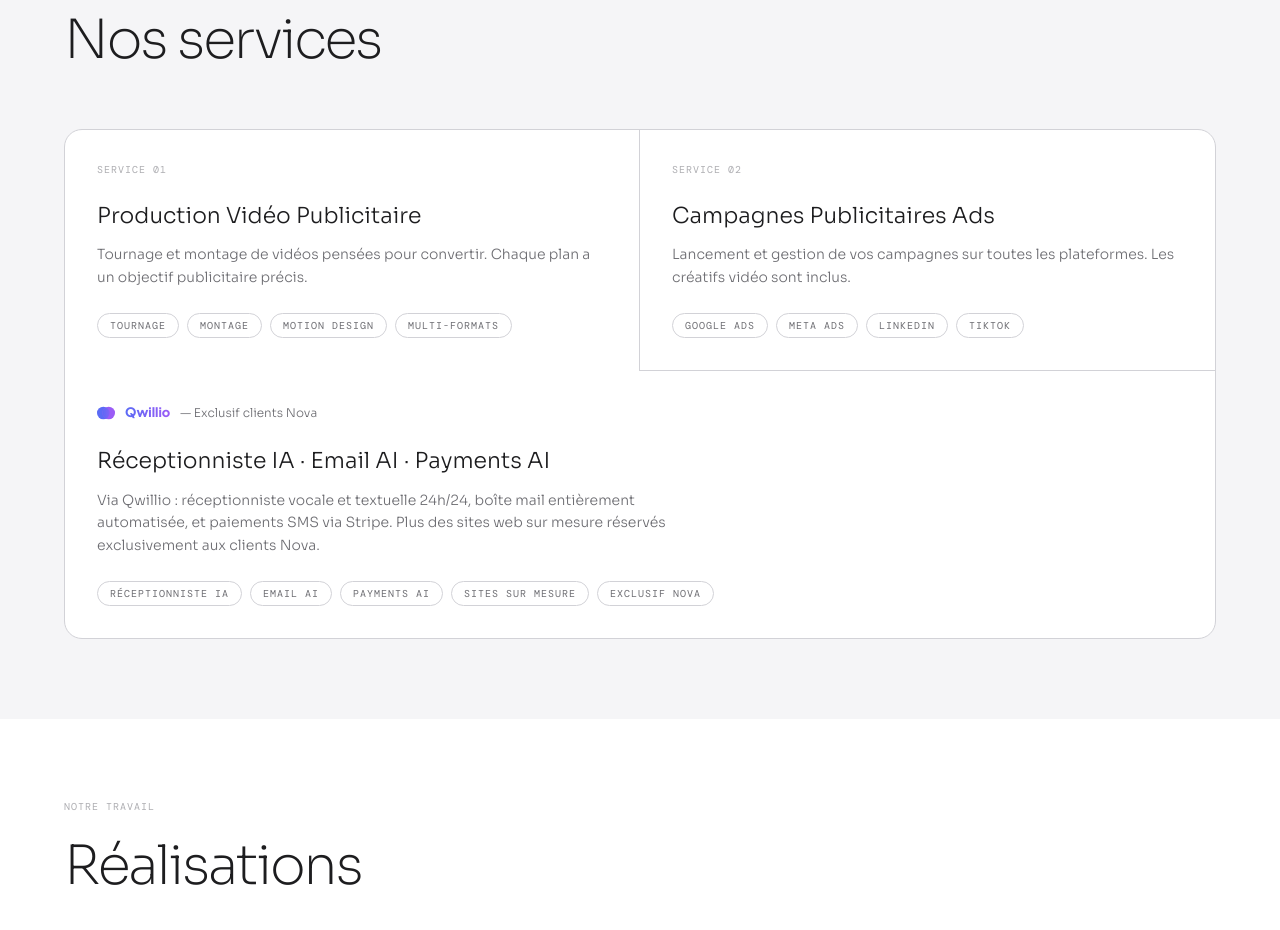
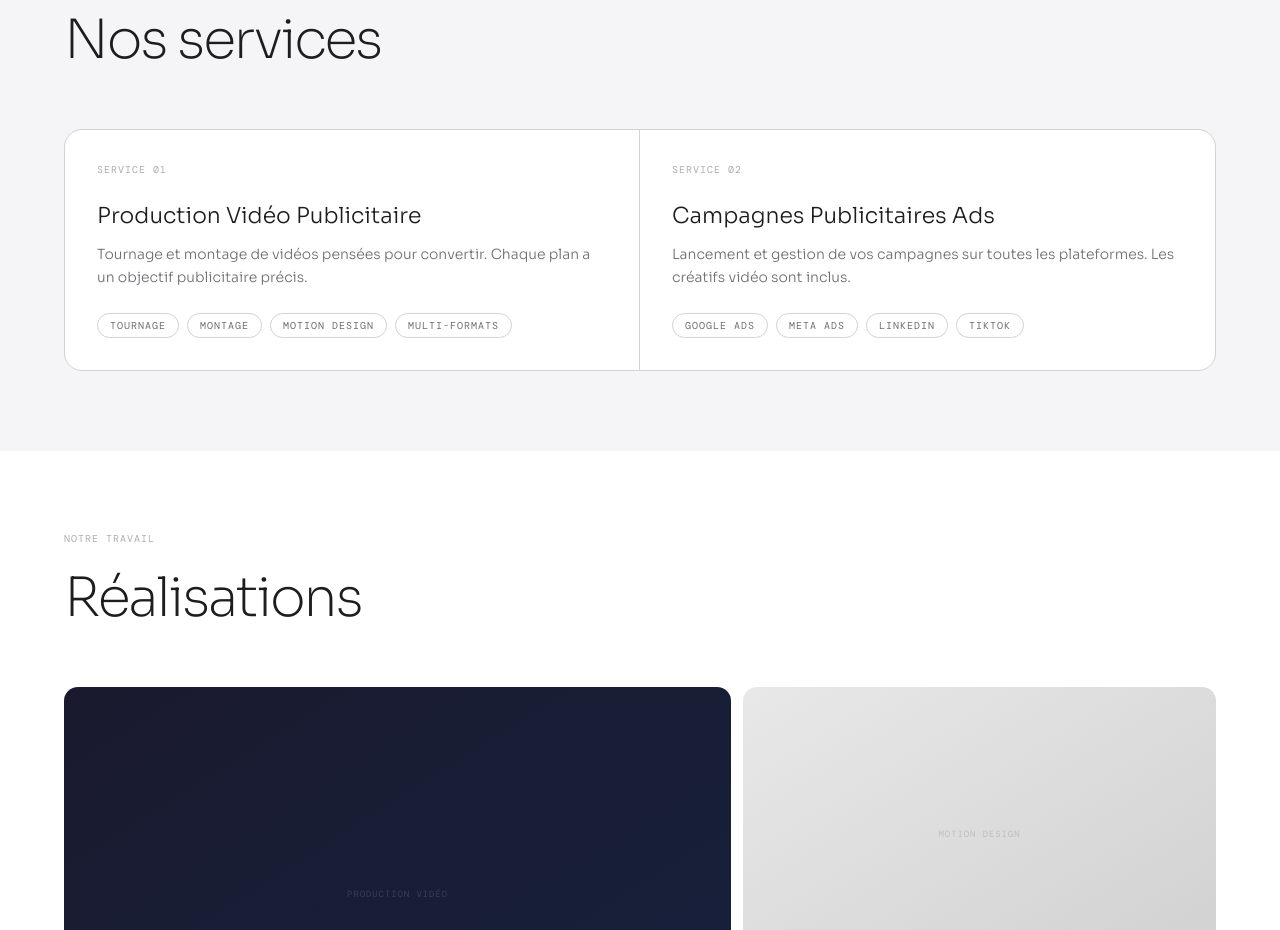
Before and after one commit to Makooff/Nova, a Next.js app: page / in a window 1280 px wide. Shown: the part 1820-2750 px from the top of the page. Built offline with nearby package versions, Linux system fonts and the light colour scheme; a web font is replaced by a local one.

Commit message:
fix: remove Qwillio third service card from home Services section
https://claude.ai/code/session_01SgzKAojXhQsDECY7PmnGXE

```diff
--- a/components/sections/Services.tsx
+++ b/components/sections/Services.tsx
@@ -1,6 +1,4 @@
 import RevealWrapper from "@/components/ui/RevealWrapper";
-import QwillioLogo from "@/components/ui/QwillioLogo";
-import QwillioName from "@/components/ui/QwillioName";
 import Link from "next/link";
 
 function ArrowIcon() {
@@ -49,7 +47,7 @@ export default function Services() {
 
         <div className="grid grid-cols-1 md:grid-cols-2 gap-0 border border-border rounded-[18px] overflow-hidden bg-white">
           <RevealWrapper
-            className="service-card relative p-8 border-b border-r border-border md:border-b-0"
+            className="service-card relative p-8 border-b border-b-border md:border-b-0 md:border-r md:border-r-border"
             delay={0}
           >
             <Link href="/services#video" className="absolute inset-0" aria-label="Production Vidéo Publicitaire" />
@@ -73,7 +71,7 @@ export default function Services() {
             </div>
           </RevealWrapper>
 
-          <RevealWrapper className="service-card relative p-8 border-b border-border" delay={80}>
+          <RevealWrapper className="service-card relative p-8" delay={80}>
             <Link href="/services#ads" className="absolute inset-0" aria-label="Campagnes Publicitaires Ads" />
             <div className="flex items-start justify-between mb-6">
               <p className="font-mono text-[10px] uppercase tracking-wider text-light">
@@ -94,33 +92,6 @@ export default function Services() {
               ))}
             </div>
           </RevealWrapper>
-
-          <RevealWrapper className="service-card relative p-8 md:col-span-2" delay={160}>
-            <Link href="/services#ia" className="absolute inset-0" aria-label="Agents IA de Gestion" />
-            <div className="flex items-start justify-between mb-6">
-              <div className="flex items-center gap-2.5">
-                <QwillioLogo size={18} />
-                <QwillioName size="13px" />
-                <span className="font-sora font-light text-xs text-mid">
-                  — Exclusif clients Nova
-                </span>
-              </div>
-              <ArrowIcon />
-            </div>
-            <h3 className="font-sora font-light text-[22px] text-black mb-3 leading-snug">
-              Réceptionniste IA · Email AI · Payments AI
-            </h3>
-            <p className="font-sora font-light text-sm text-mid leading-relaxed mb-6 max-w-xl">
-              Via Qwillio : réceptionniste vocale et textuelle 24h/24, boîte mail
-              entièrement automatisée, et paiements SMS via Stripe. Plus des sites web
-              sur mesure réservés exclusivement aux clients Nova.
-            </p>
-            <div className="flex flex-wrap gap-2">
-              {["Réceptionniste IA", "Email AI", "Payments AI", "Sites sur mesure", "Exclusif Nova"].map((p) => (
-                <Pill key={p} label={p} />
-              ))}
-            </div>
-          </RevealWrapper>
         </div>
       </div>
     </section>
```
